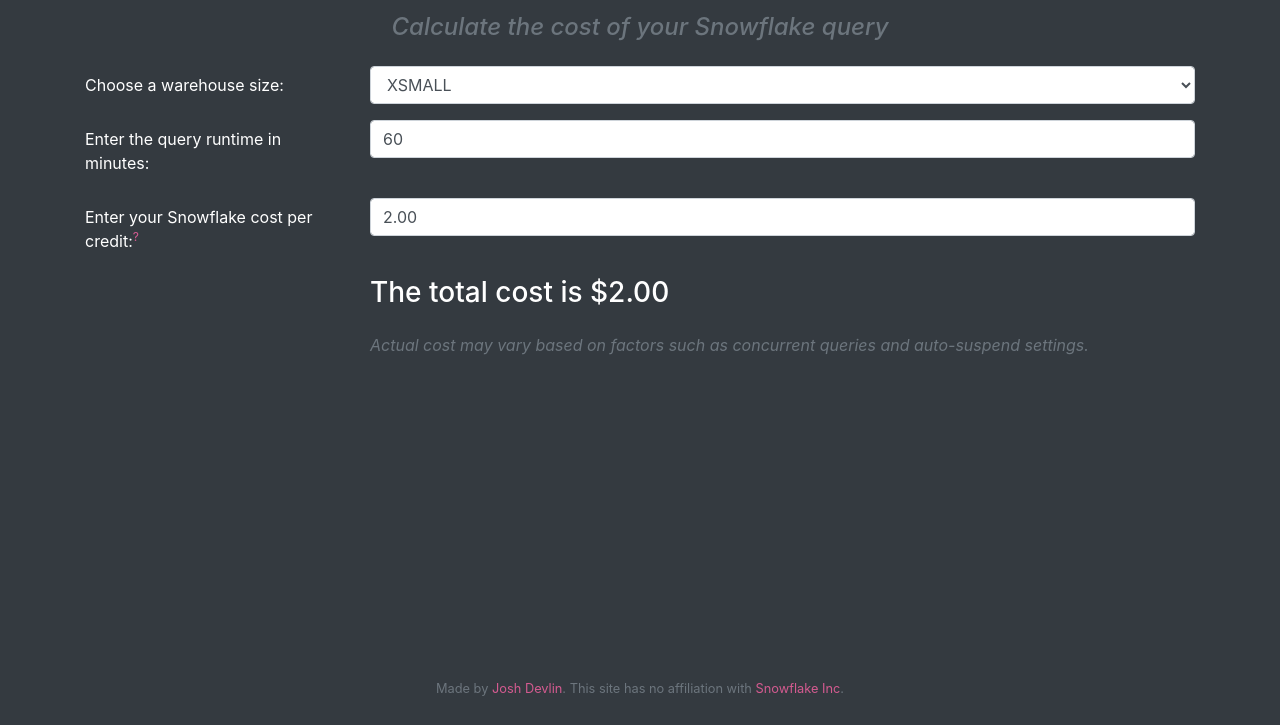
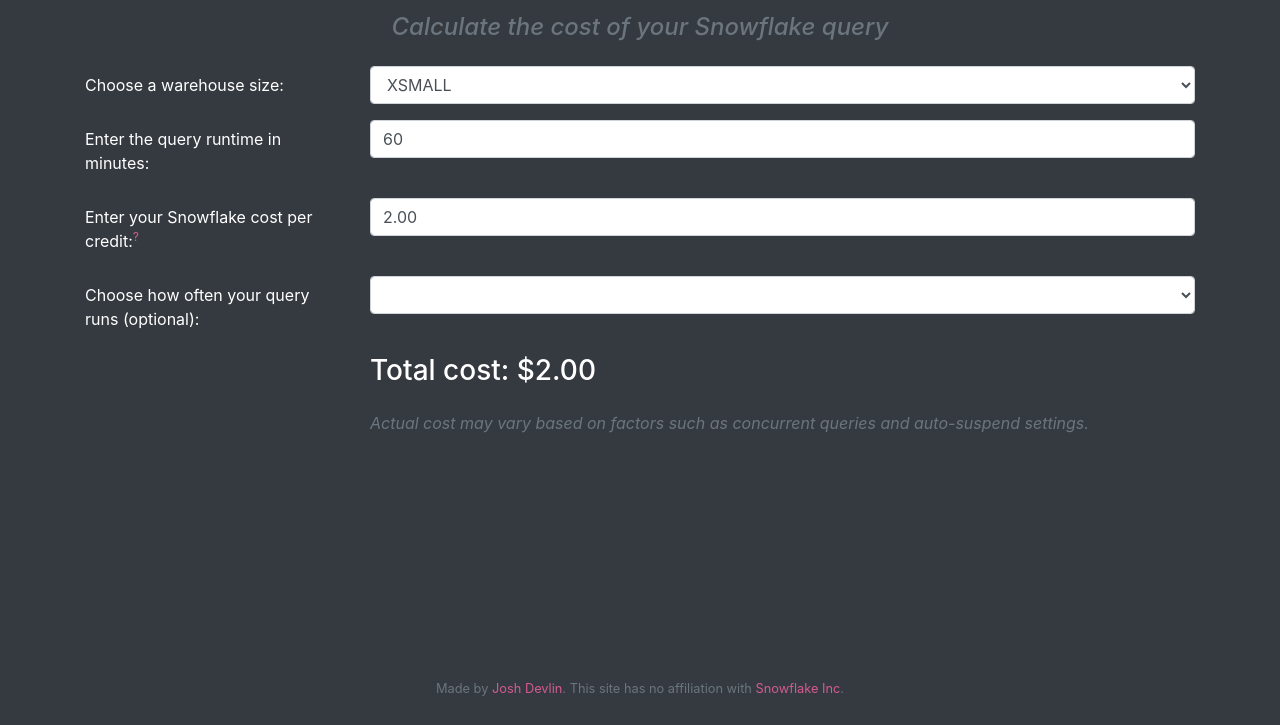
Before and after one commit to jaypeedevlin/snowflakecostcalculator.com, a plain HTML site: page index.html in a window 1280 px wide. Shown: the part 75-800 px from the top of the page. Drawn offline with nearby package versions, Linux system fonts and the light colour scheme.

Commit message:
Add run frequency multiplier

```diff
--- a/index.html
+++ b/index.html
@@ -78,6 +78,19 @@
 			</div>
 
 			<div class="form-group row">
+				<label for="warehouse" class="col-sm-3 col-form-label">Choose how often your query runs (optional):</label>
+				<div class="col-sm-9">
+					<select class="form-control" id="multiplier">
+						<option value=""></option>
+						<option value="87600">Hourly</option>
+						<option value="365">Daily</option>
+						<option value="52">Weekly</option>
+						<option value="12">Monthly</option>
+					</select>
+				</div>
+			</div>
+
+			<div class="form-group row">
 				<div class="col-sm-9 offset-sm-3 container">
 					<h3 id="result" class="mb-4"></h3>
 					<p class="text-secondary font-italic">Actual cost may vary based on factors such as concurrent queries and auto-suspend settings.</p>
@@ -91,11 +104,13 @@
 			var minutes = document.getElementById("minutes");
 			var cost = document.getElementById("cost");
 			var result = document.getElementById("result");
+			var multiplier = document.getElementById("multiplier");
 
 			// Calculate the result whenever the input values change
 			warehouse.addEventListener("input", calculate);
 			minutes.addEventListener("input", calculate);
 			cost.addEventListener("input", calculate);
+			multiplier.addEventListener("input", calculate);
 
 			window.onload = function() {
 				retrieveFromCookie();
--- a/index.js
+++ b/index.js
@@ -2,17 +2,27 @@ function calculate() {
   var warehouseMultiplier = parseInt(warehouse.value);
   var runtimeMinutes = parseInt(minutes.value);
   var costPerCredit = parseFloat(cost.value);
+  var multiplierValue = parseInt(multiplier.value);
 
   // Set default values to 0 if input values are NaN
-    runtimeMinutes = isNaN(runtimeMinutes) ? 0 : runtimeMinutes,
+  runtimeMinutes = isNaN(runtimeMinutes) ? 0 : runtimeMinutes;
   costPerCredit = isNaN(costPerCredit) ? 0 : costPerCredit;
+  multiplierValue = isNaN(multiplierValue) ? null : multiplierValue;
 
   var multiplicationResult = warehouseMultiplier * runtimeMinutes / 60 * costPerCredit;
 
   // Format the result as currency
   var formattedResult = multiplicationResult.toLocaleString('en-US', {style: 'currency', currency: 'USD'});
+  var totalResult = formattedResult;
 
-    result.innerHTML = "The total cost is " + formattedResult;
+  // Check if multiplier is not null and calculate the total cost with the multiplier
+  if (multiplierValue !== null) {
+      var multipliedCost = multiplicationResult * multiplierValue;
+      var formattedMultipliedCost = multipliedCost.toLocaleString('en-US', {style: 'currency', currency: 'USD'});
+      totalResult += "/run or " + formattedMultipliedCost + "/year";
+  }
+
+  result.innerHTML = "Total cost: " + totalResult;
 
   // Save current values to cookie
   saveToCookie(warehouseMultiplier, runtimeMinutes, costPerCredit);
```
Lines whose indentation alone changed are shown as unchanged.
